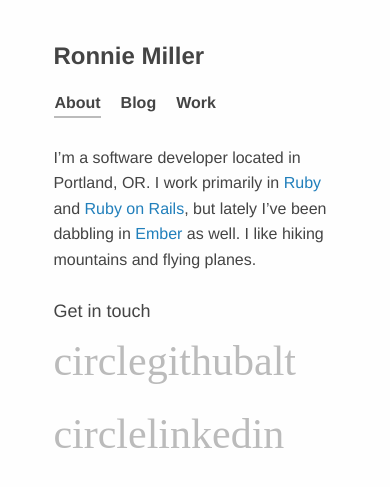
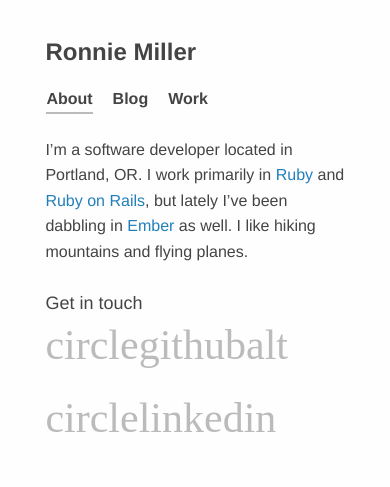
Before and after one commit to mlr/mlr.github.com, a Jekyll site: the page built from index.md, in a window 390 px wide. Shown: the top 487 px of the page. Built offline with Jekyll 4.4.1, drawn with Linux system fonts in a browser that asks for light colours; some web fonts are replaced.

Commit message:
Minor style improvements for mobile

```diff
--- a/_sass/_responsive.scss
+++ b/_sass/_responsive.scss
@@ -5,7 +5,7 @@
       padding-top: 45px;
 
       ul li:first-child {
-        margin-left: -6px;
+        margin-left: -14px;
       }
     }
   }
@@ -26,6 +26,19 @@
 
 @media (max-width: $larger-than-tablet) {
   body #content.blog-post {
+    h1 {
+      font-size: 2.8rem;
+    }
+
+    h2 {
+      font-size: 2.3rem;
+      line-height: 35px;
+    }
+
+    h3 {
+      font-size: 1.8rem;
+    }
+
     p img.console-image  {
       border-radius: 4px;
     }
--- a/_sass/_skeleton.scss
+++ b/_sass/_skeleton.scss
@@ -85,7 +85,6 @@
 
 .column, .columns {
   margin-left: $column-margin;
-  padding: $column-padding;
 }
 
 .container .one.column,
--- a/css/screen.scss
+++ b/css/screen.scss
@@ -39,7 +39,7 @@
 
   nav {
     @extend .u-pull-right;
-    margin-top: 12px;
+    margin-top: 8px;
 
     ul {
       font-weight: bold;
@@ -71,11 +71,6 @@
   }
 }
 
-#content {
-  @extend .twelve;
-  @extend .columns;
-}
-
 #content.work {
   h3 {
     margin-top: 35px;
@@ -103,6 +98,7 @@
   @extend .columns;
   font-size: 42px;
   margin-top: -45px;
+  margin-left: -15px !important;
 
   li {
     margin-right: 15px;
```
